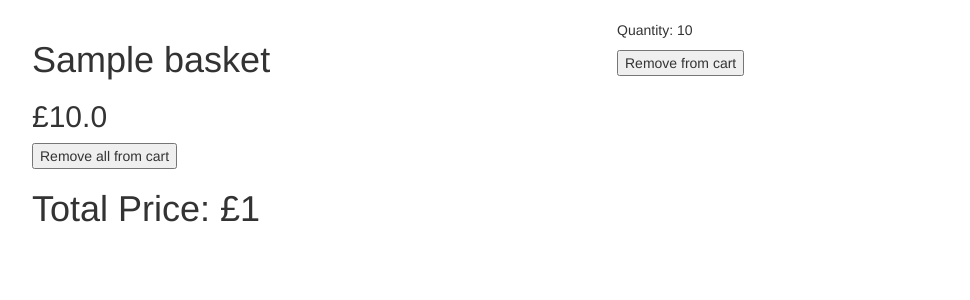
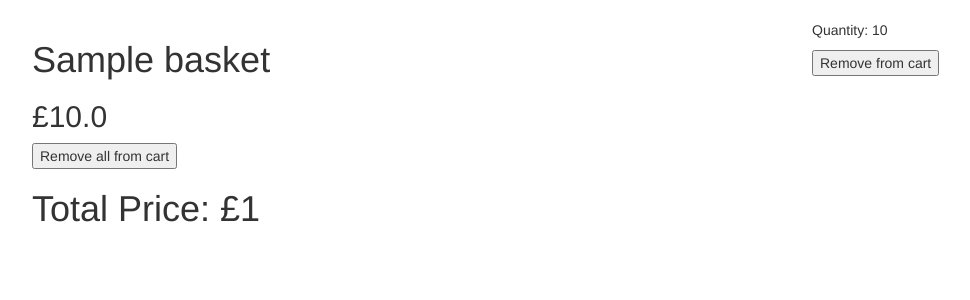
Before and after one commit to smarkwebb/indie-webstore, a Flask app: template templates/basket.html in a window 1280 px wide. Shown: the part 52-352 px from the top of the page, without its empty margins (38-1008 px from the left). Run offline with Flask 3, Linux system fonts and the light colour scheme; tables that the repository leaves empty hold one stand-in row (values such as "Sample post"); the template is opened without the code that fills it: values that come from a table or form of the project are taken from there, most other values are stand-ins (such as "Sample title", 1, 10 or a date in 2020); some libraries are stand-ins or nearby versions.

Commit message:
Add grid to basket

```diff
--- a/templates/basket.html
+++ b/templates/basket.html
@@ -2,11 +2,11 @@
 <div class="container">
     {% for basket in baskets %}
     <div class="row">
-        <div class="col-sm-6">
+        <div class="col-sm-8">
             <h1>{{basket.name}}</h1>
             <h2>£{{basket.price}}</h2>
         </div>
-        <div class="col-sm-6">
+        <div class="col-sm-4">
             <p>Quantity: {{basket.quantity}}</p>
             <form action="/removed" method="post">
                 <input type="hidden" name="basket_id" value={{basket.basket_id}}>
```
